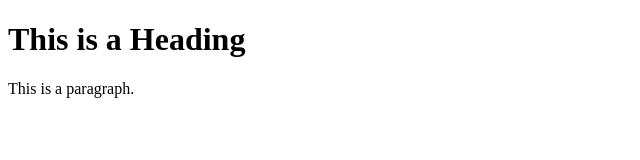
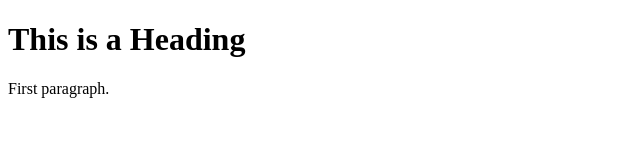
Before and after one commit to Sammas1994/learing-git, a plain HTML site: page index.html in a window 1280 px wide. Shown: the full height of the page, 0-640 px from the left. Drawn offline with Linux system fonts and the light colour scheme.

```diff
--- a/index.html
+++ b/index.html
@@ -5,6 +5,6 @@
 </head>
 <body>
   <h1>This is a Heading</h1>
-  <p>This is a paragraph.</p>
+  <p>First paragraph.</p>
 </body>
 </html>
```
